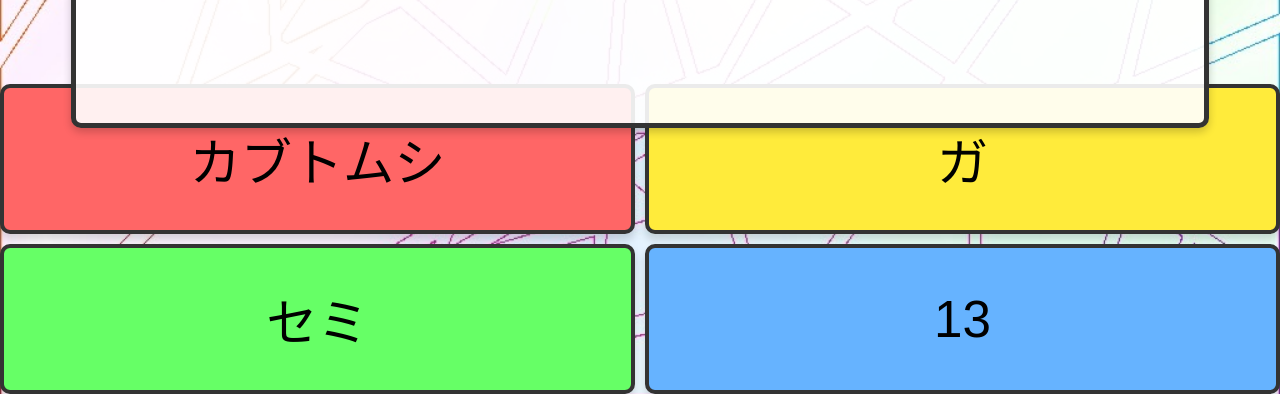
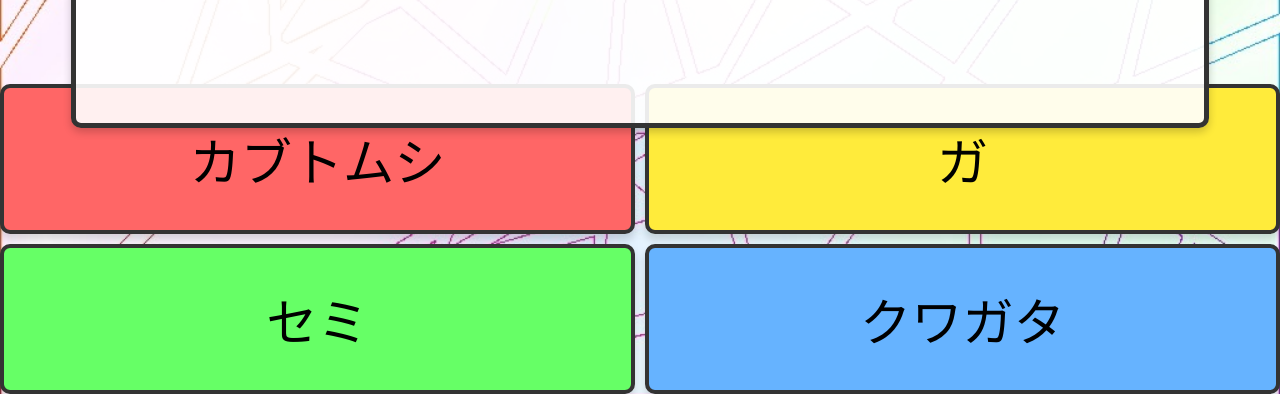
Before and after one commit to 2jquiz/no.41, a plain HTML site: page index.html in a window 1280 px wide. Both pictures are taken after a click on the button "START". Shown: the part 406-800 px from the top of the page. Drawn offline with Linux system fonts and the light colour scheme; a web font is replaced by a local one.

Commit message:
Update index.html

```diff
--- a/index.html
+++ b/index.html
@@ -151,7 +151,7 @@
             <button class="option red" onclick="checkAnswer(false)">カブトムシ</button>
             <button class="option yellow" onclick="checkAnswer(true)">ガ</button>
             <button class="option green" onclick="checkAnswer(false)">セミ</button>
-            <button class="option blue" onclick="checkAnswer(falseクワガタ</button>
+            <button class="option blue" onclick="checkAnswer(false)">クワガタ</button>
         </div>
     </div>
 
```
